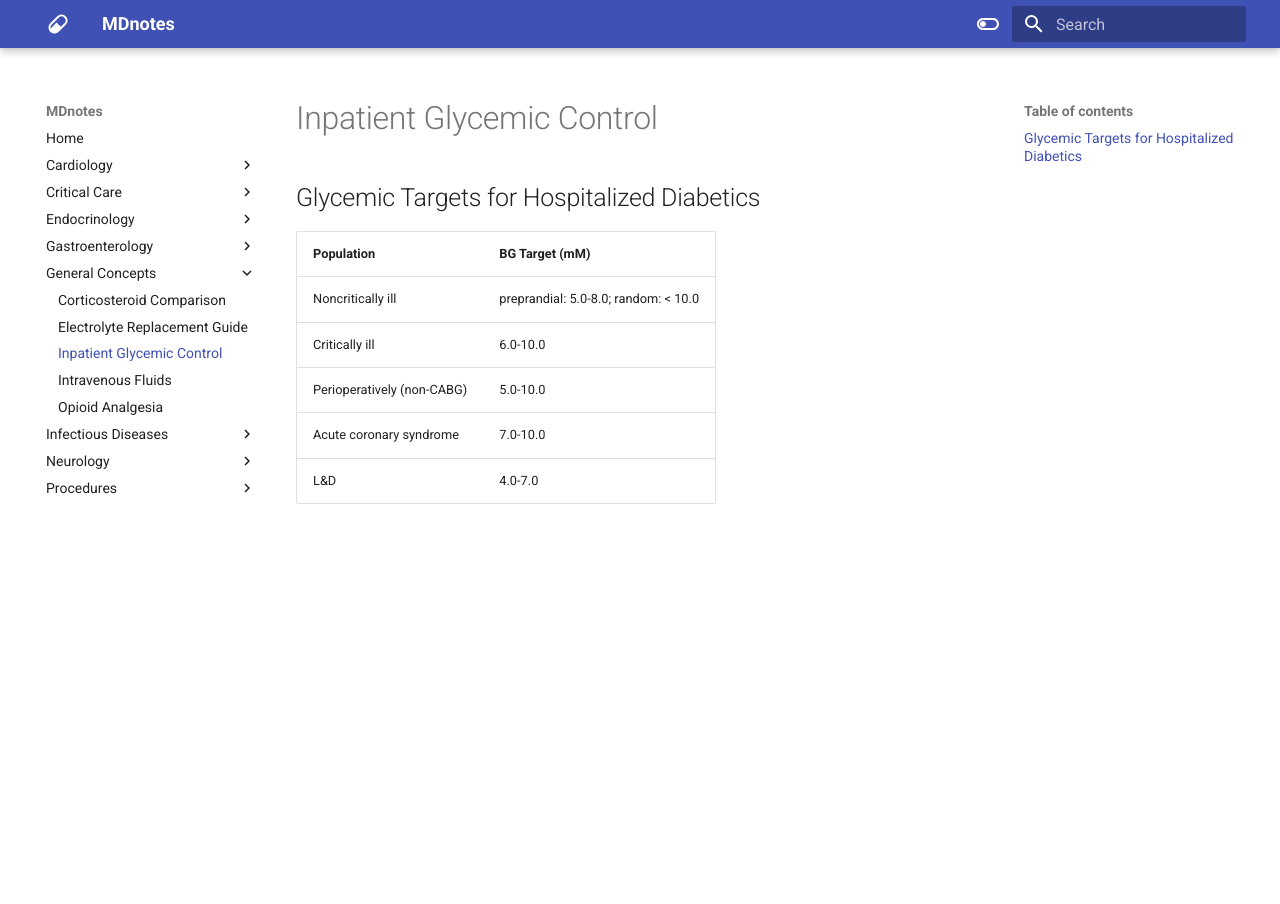
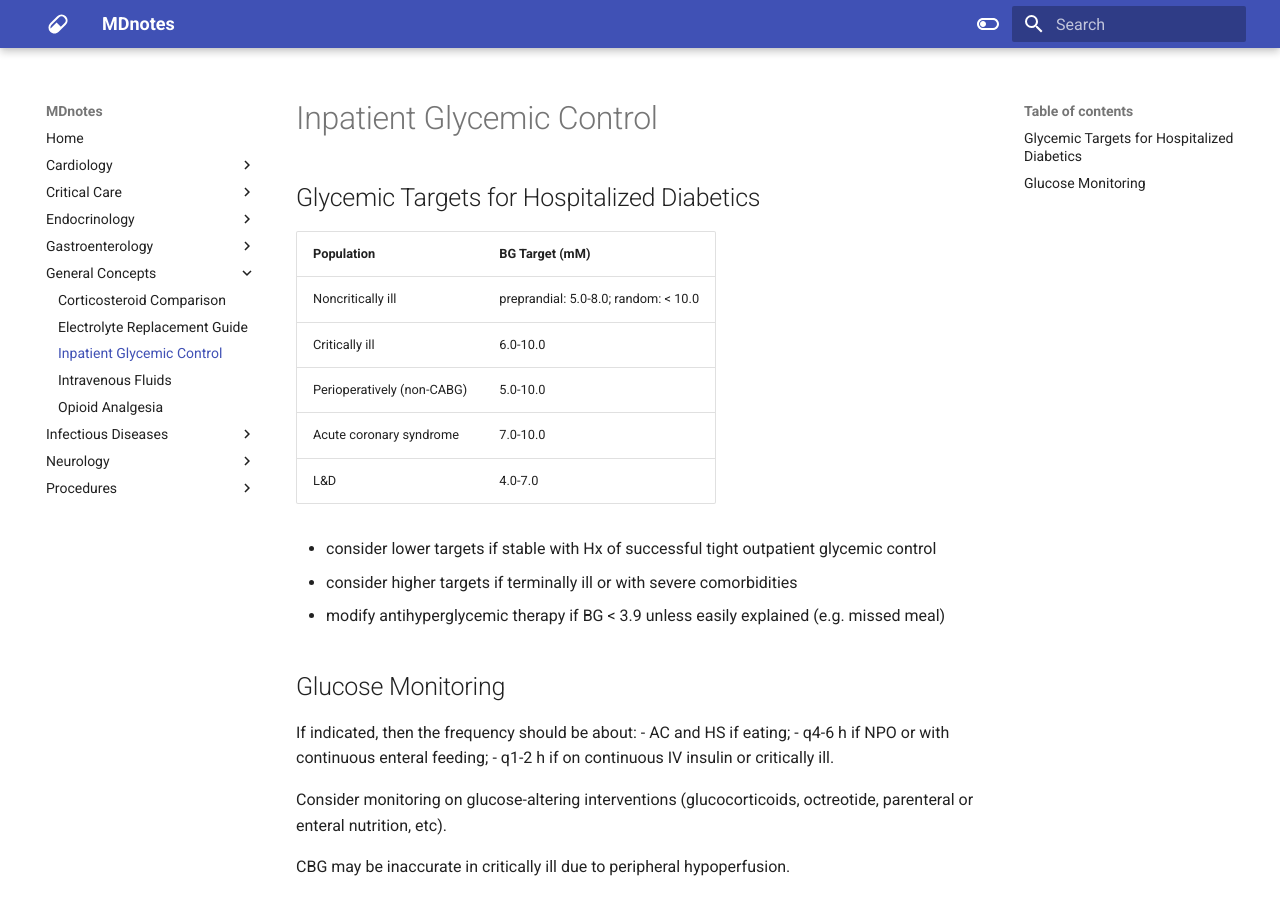
Before and after one commit to jzpero/mdnotes, an MkDocs documentation site: the page built from docs/General Concepts/Inpatient Glycemic Control.md, in a window 1280 px wide. Built offline with MkDocs 1.6.1 and Material for MkDocs 9.7.7, drawn with Linux system fonts in a browser that asks for light colours.

Commit message:
vault backup: 2021-06-30 01:21:08
Affected files:

"docs/General Concepts/Inpatient Glycemic Control.md"

```diff
--- a/docs/General Concepts/Inpatient Glycemic Control.md
+++ b/docs/General Concepts/Inpatient Glycemic Control.md
@@ -7,3 +7,18 @@
 | Perioperatively (non-CABG) | 5.0-10.0                             |
 | Acute coronary syndrome    | 7.0-10.0                             |
 | L&D                        | 4.0-7.0                              |
+
+- consider lower targets if stable with Hx of successful tight outpatient glycemic control
+- consider higher targets if terminally ill or with severe comorbidities
+- modify antihyperglycemic therapy if BG < 3.9 unless easily explained (e.g. missed meal)
+
+## Glucose Monitoring
+
+If indicated, then the frequency should be about:
+- AC and HS if eating;
+- q4-6 h if NPO or with continuous enteral feeding;
+- q1-2 h if on continuous IV insulin or critically ill.
+
+Consider monitoring on glucose-altering interventions (glucocorticoids, octreotide, parenteral or enteral nutrition, etc).
+
+CBG may be inaccurate in critically ill due to peripheral hypoperfusion.
```
